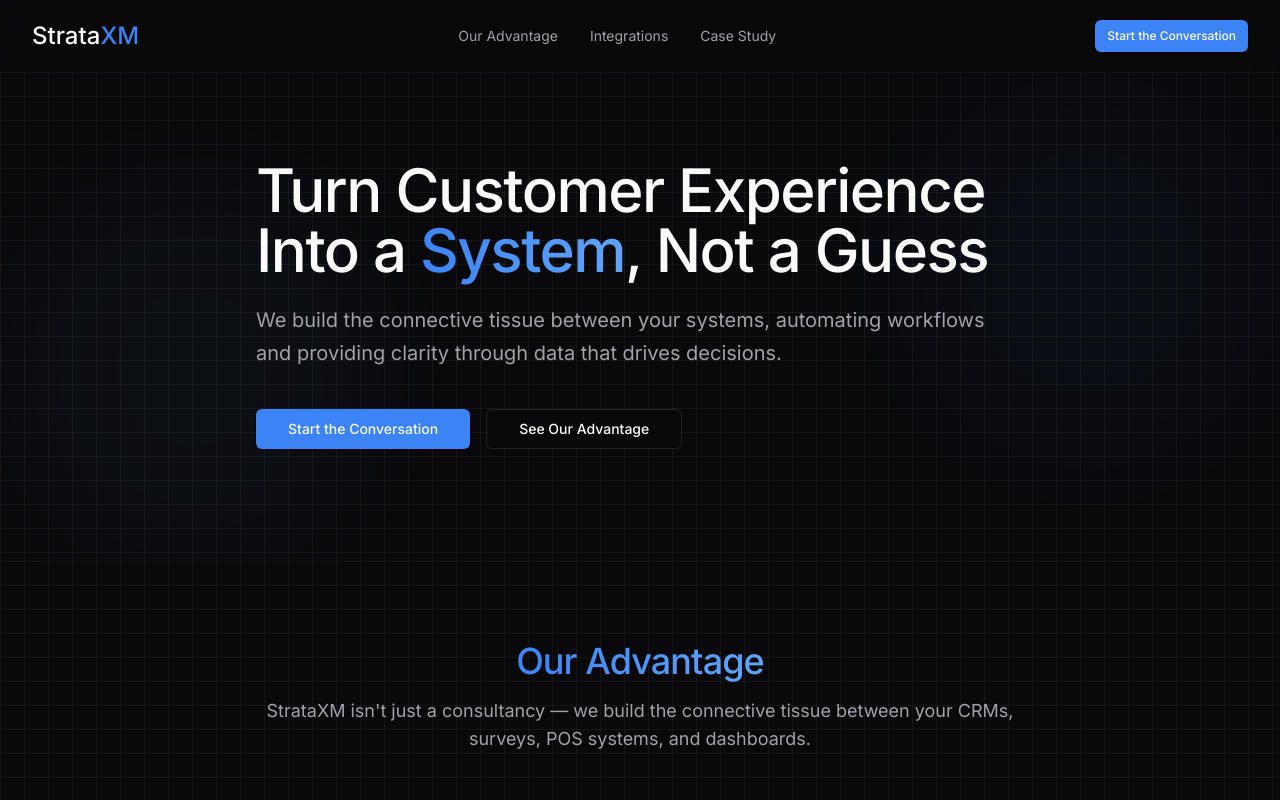
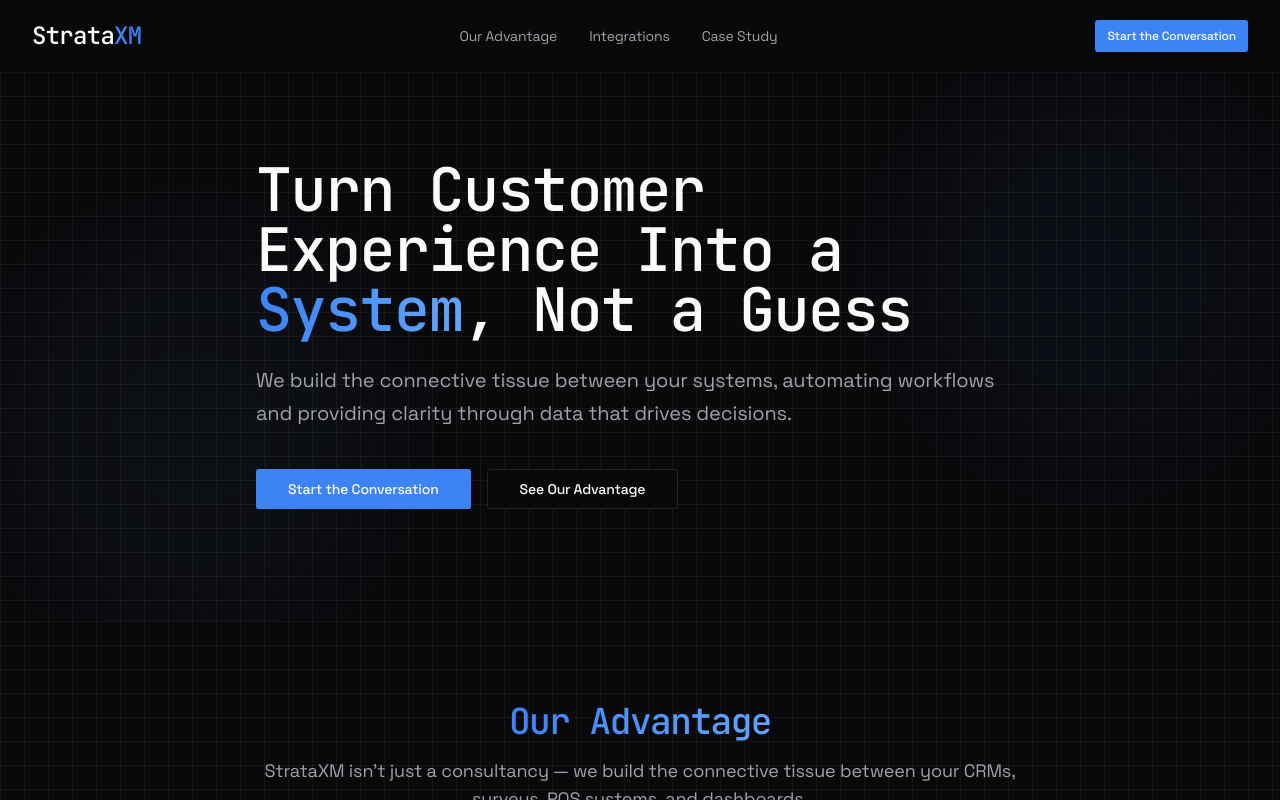
Before and after one commit to joshuaposton/strata_landing, a Next.js app: page / in a window 1280 px wide. Shown: the top 800 px of the page. Built offline with nearby package versions, Linux system fonts and the light colour scheme.

Commit message:
feat(): Add initial project setup

```diff
--- a/src/components/Footer.tsx
+++ b/src/components/Footer.tsx
@@ -1,15 +1,14 @@
-
 import Link from "next/link";
 
 export function Footer() {
   const currentYear = new Date().getFullYear();
 
   return (
-    <footer className="border-t border-border/40 py-12">
-      <div className="container">
-        <div className="grid md:grid-cols-3 gap-8">
+    <footer className='border-t border-border/40 py-12'>
+      <div className='container'>
+        <div className='grid md:grid-cols-3 gap-8'>
           <div>
-            <h3 className="text-xl font-medium mb-4">Strata<span className="text-primary">XM</span></h3>
+            <h3 className='text-xl font-medium mb-4 tech-font'>Strata<span className='text-primary'>XM</span></h3>
             <p className="text-muted-foreground mb-4">
               Where Customer Experience Meets Code.
             </p>
--- a/src/components/Header.tsx
+++ b/src/components/Header.tsx
@@ -1,14 +1,13 @@
-
 import { Button } from "@/components/ui/button";
 import Link from "next/link";
 
 export function Header() {
   return (
-    <header className="w-full py-5 border-b border-border/40 backdrop-blur-md bg-background/80 fixed top-0 z-50">
-      <div className="container mx-auto flex justify-between items-center">
-        <div className="flex items-center">
-          <Link href="/">
-            <span className="text-2xl font-medium text-foreground">Strata<span className="text-primary">XM</span></span>
+    <header className='w-full py-5 border-b border-border/40 backdrop-blur-md bg-background/80 fixed top-0 z-50'>
+      <div className='container mx-auto flex justify-between items-center'>
+        <div className='flex items-center'>
+          <Link href='/'>
+            <span className='text-2xl font-medium text-foreground tech-font'>Strata<span className='text-primary'>XM</span></span>
           </Link>
         </div>
         <nav className="hidden md:flex items-center space-x-8">
--- a/src/components/Hero.tsx
+++ b/src/components/Hero.tsx
@@ -1,4 +1,3 @@
-
 import { Button } from "@/components/ui/button";
 import Link from "next/link";
 
@@ -11,7 +10,7 @@
 
       <div className="container relative z-10">
         <div className="max-w-3xl mx-auto">
-          <h1 className="text-4xl md:text-5xl lg:text-6xl font-medium mb-6 tracking-tight">
+          <h1 className="text-4xl md:text-5xl lg:text-6xl font-medium mb-6 tracking-tight tech-heading">
             Turn Customer Experience Into a <span className="gradient-text">System</span>, Not a Guess
           </h1>
           <p className="text-xl text-muted-foreground mb-10 leading-relaxed">
--- a/src/pages/index.tsx
+++ b/src/pages/index.tsx
@@ -13,9 +13,10 @@
     <>
       <Head>
         <title>StrataXM | Where Customer Experience Meets Code</title>
-        <meta name="description" content="StrataXM builds the connective tissue between your CRMs, surveys, and dashboards, turning customer experience into a system, not a guess." />
-        <link rel="icon" href="/favicon.ico" />
-        <link href="https://fonts.googleapis.com/css2?family=Inter:wght@400;500;600;700&display=swap" rel="stylesheet" />
+        <meta name='description' content='StrataXM builds the connective tissue between your CRMs, surveys, and dashboards, turning customer experience into a system, not a guess.' />
+        <link rel='icon' href='/favicon.ico' />
+        {/* Replace the Inter font with JetBrains Mono and Space Grotesk */}
+        <link href='https://fonts.googleapis.com/css2?family=JetBrains+Mono:wght@400;500;600;700&family=Space+Grotesk:wght@400;500;600;700&display=swap' rel='stylesheet' />
       </Head>
 
       <div className="flex flex-col min-h-screen">
--- a/src/styles/globals.css
+++ b/src/styles/globals.css
@@ -1,4 +1,3 @@
-
 @tailwind base;
 @tailwind components;
 @tailwind utilities;
@@ -30,7 +29,7 @@
     --border: 240 5% 15%;
     --input: 240 5% 15%;
     --ring: 217 91% 60%;
-    --radius: 0.5rem;
+    --radius: 0.3rem;
   }
 }
 
@@ -40,10 +39,16 @@
   }
   body {
     @apply bg-background text-foreground;
-    font-family: "Inter", -apple-system, BlinkMacSystemFont, "Segoe UI", Roboto, sans-serif;
+    font-family: 'Space Grotesk', -apple-system, BlinkMacSystemFont, 'Segoe UI', Roboto, sans-serif;
+    letter-spacing: -0.01em;
   }
   h1, h2, h3, h4, h5, h6 {
     @apply font-medium tracking-tight;
+    font-family: 'JetBrains Mono', monospace;
+    letter-spacing: -0.03em;
+  }
+  code, pre {
+    font-family: 'JetBrains Mono', monospace;
   }
 }
 
@@ -62,6 +67,7 @@
 
   .section-title {
     @apply text-3xl md:text-4xl font-medium mb-4 tracking-tight;
+    letter-spacing: -0.04em;
   }
 
   .gradient-text {
@@ -73,4 +79,16 @@
                       linear-gradient(to bottom, rgba(255, 255, 255, 0.05) 1px, transparent 1px);
     background-size: 24px 24px;
   }
+
+  /* Add tech-focused styling */
+  .tech-font {
+    font-family: 'JetBrains Mono', monospace;
+    letter-spacing: -0.03em;
+  }
+
+  .tech-heading {
+    font-family: 'JetBrains Mono', monospace;
+    letter-spacing: -0.05em;
+    @apply font-medium;
+  }
 }
```
